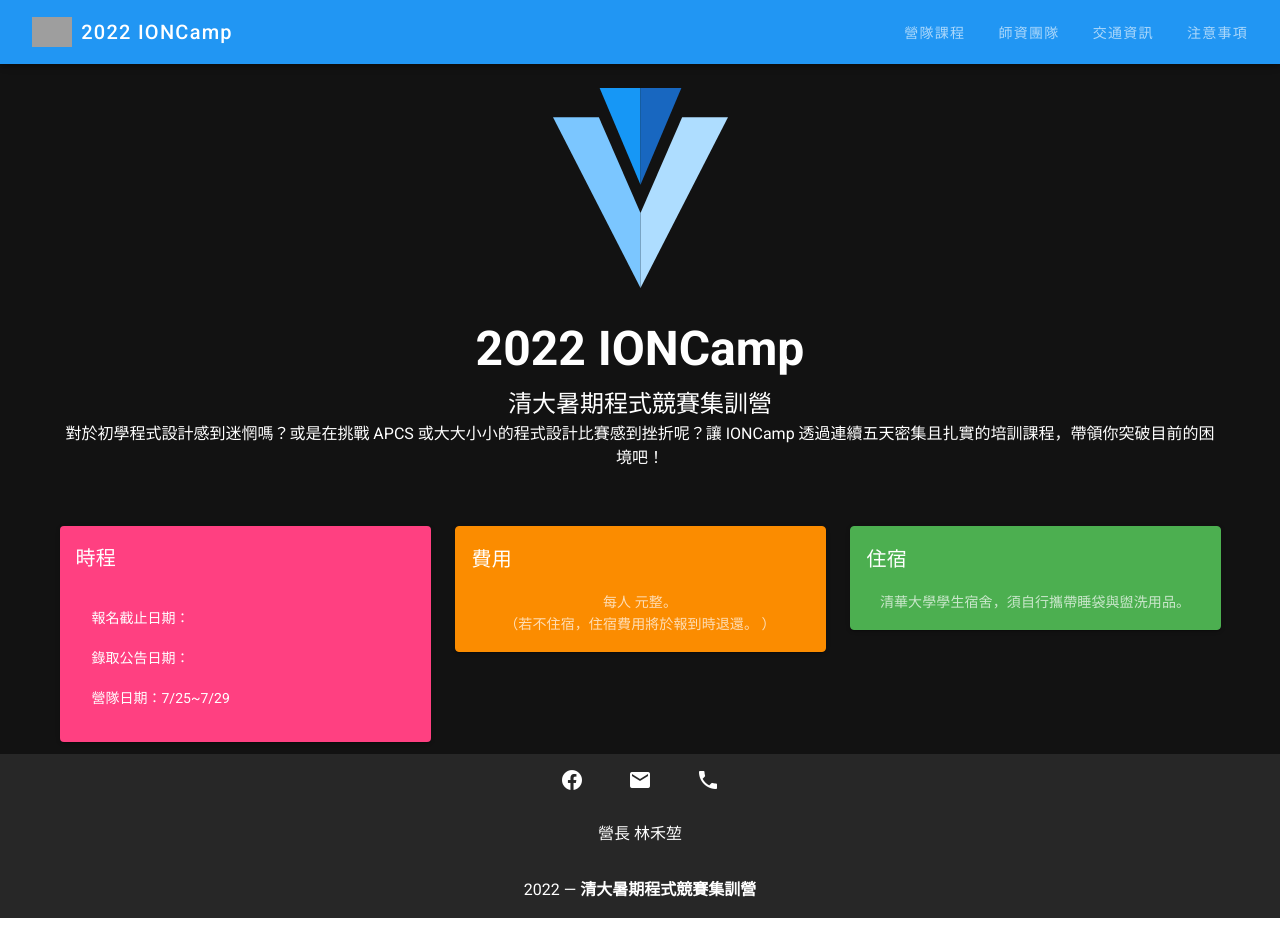
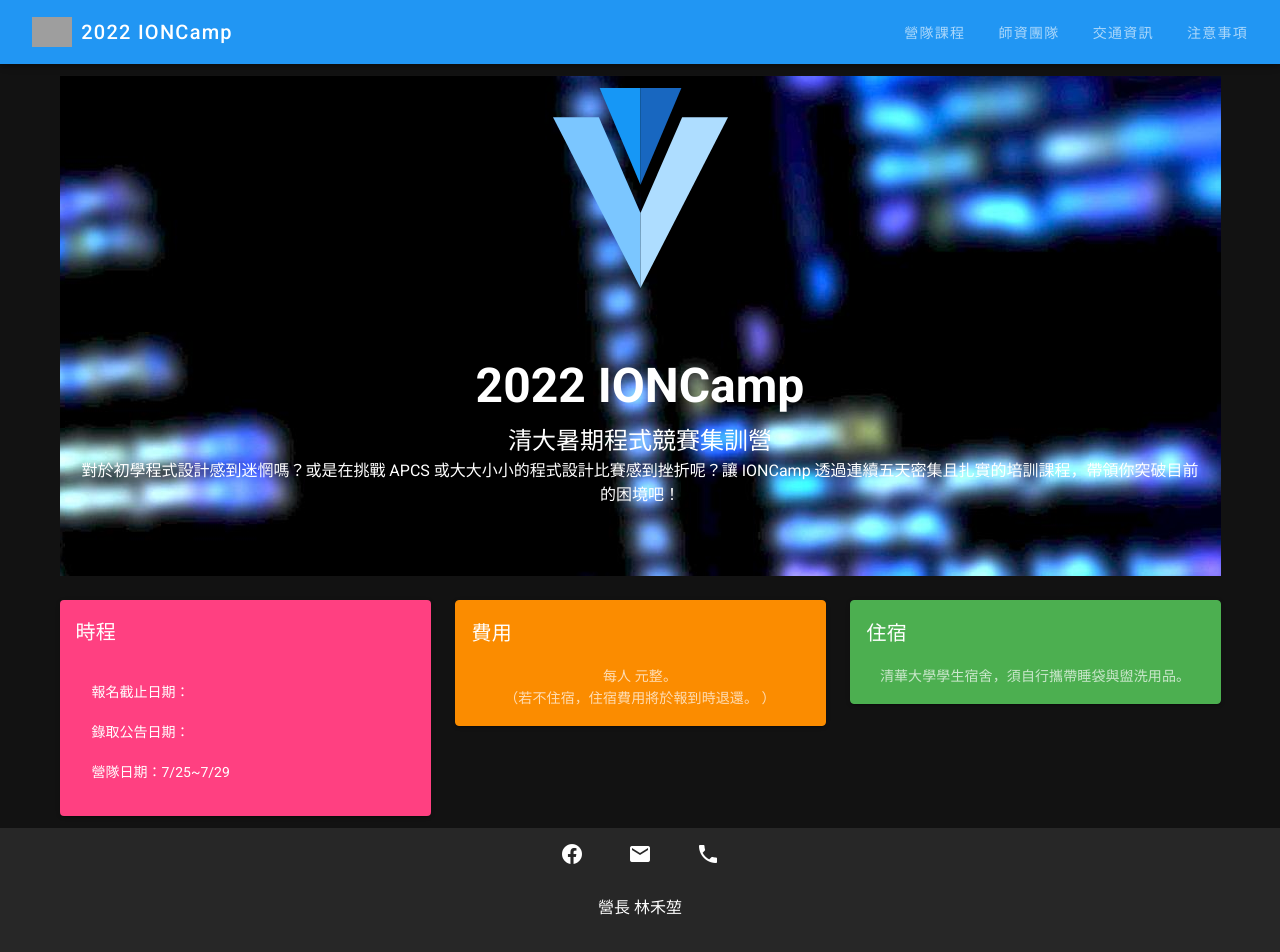
Before and after one commit to NTHUIONCamp/NTHUIONCamp.github.io, a Vue app: page / in a window 1280 px wide. Shown: the top 952 px of the page. Before the commit the page ends 918 px from the top, so only its background shows below. Built offline with nearby package versions, Linux system fonts and the light colour scheme; grey boxes are pictures that could not be loaded.

Commit message:
Add background in IndexPage

```diff
--- a/src/components/IndexPage.vue
+++ b/src/components/IndexPage.vue
@@ -1,5 +1,6 @@
 <template>
   <v-container>
+    <v-parallax dark :src="require('../assets/bg.jpg')">
       <v-row class="text-center">
         <v-col cols="12">
           <v-img
@@ -15,7 +16,8 @@
           <p class="subheading font-weight-regular">{{ brief }}</p>
         </v-col>
       </v-row>
-    <v-row class="text-center">
+    </v-parallax>
+    <v-row class="text-center mt-3">
       <v-col>
         <v-card elevation="2" color="accent">
           <v-card-title>時程</v-card-title>
```
Also changed, not shown: src/assets/bg.jpg (added), 1 other file (tests, documents, lock files or other folders). Lines whose indentation alone changed are shown as unchanged.
